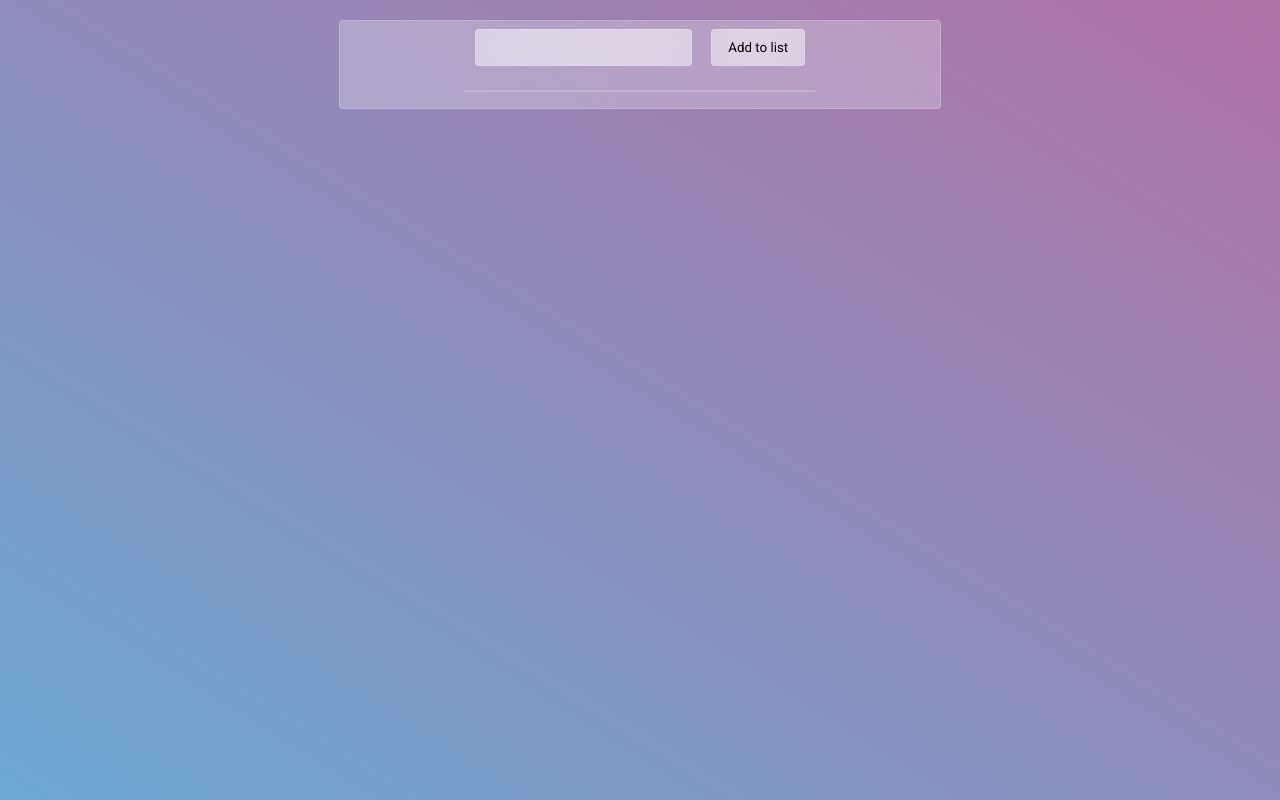
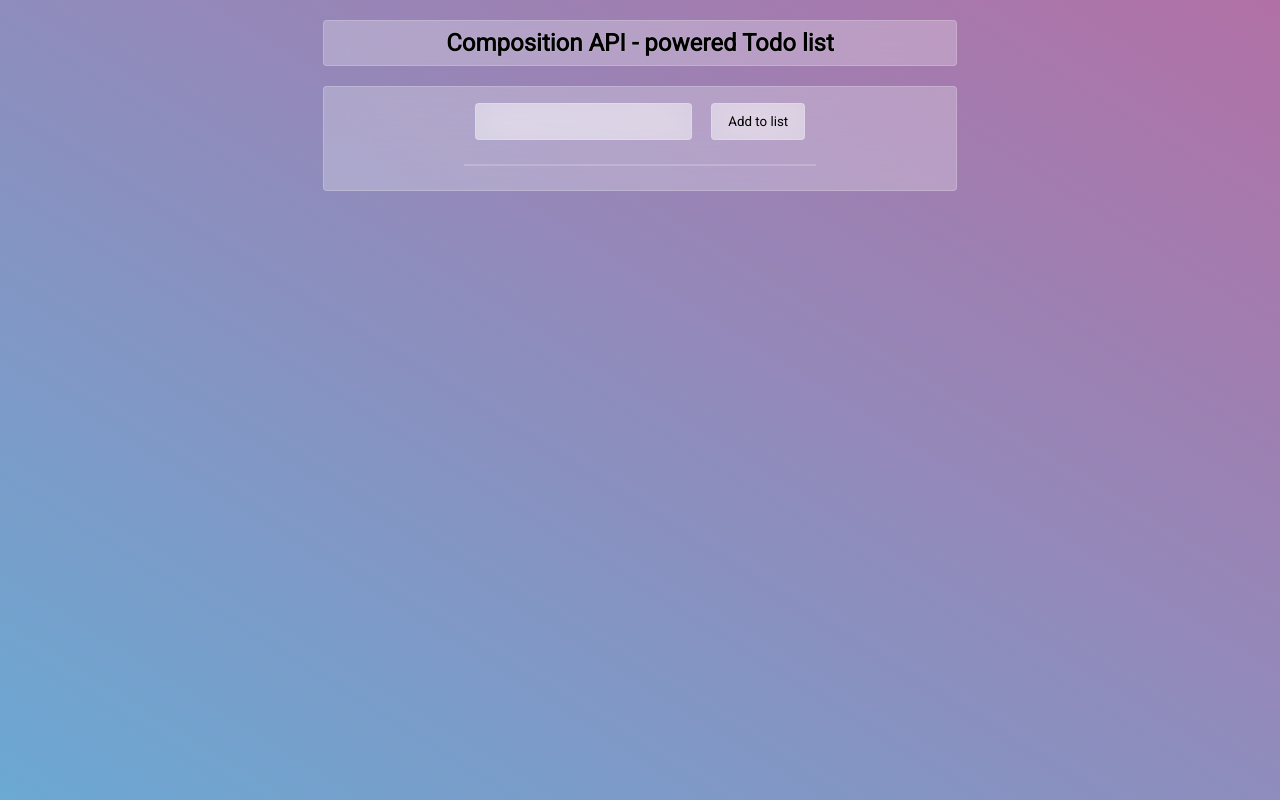
Before and after one commit to tq-bit/discovery-composition-api, a Vue app: page / in a window 1280 px wide. Built offline with nearby package versions, Linux system fonts and the light colour scheme.

Commit message:
feat: add app header

```diff
--- a/src/App.vue
+++ b/src/App.vue
@@ -1,4 +1,7 @@
 <template>
+  <header class="app-wrapper">
+    <h1 class="app-header">Composition API - powered Todo list</h1>
+  </header>
   <main class="app-wrapper">
     <todo-list :todos="todoState"></todo-list>
   </main>
@@ -7,16 +10,13 @@
 <script>
 import TodoList from "@/components/TodoList.vue";
 
-
 export default {
   components: {
-    TodoList
-  }
+    TodoList,
+  },
 };
 </script>
 
 <style>
 @import "./assets/styles.css";
-
-
 </style>
--- a/src/assets/styles.css
+++ b/src/assets/styles.css
@@ -4,6 +4,8 @@
   --primary-blur: rgba(70, 147, 200, 0.8);
   --secondary-blur: rgba(158, 77, 144, 0.8);
   --dark-base: #2d2d2d;
+  --glass-base: rgba(255, 255, 255, 0.25);
+  --glass-blur: rgba(255, 255, 255, 0.18);
   --gap-xs: 0.25rem;
   --gap-sm: 0.5rem;
   --gap-lg: 1rem;
@@ -30,18 +32,24 @@ html {
 hr {
   width: 350px;
   margin: var(--gap-lg) auto;
-  border: 1px solid rgba(255, 255, 255, 0.18);
+  border: 1px solid var(--glass-blur);
+}
+
+h1.app-header {
+  font-size: 1.5rem;
+  text-shadow:  0 0 1px #f2f2f2;
 }
 
 /* Wrapper for glassmorph - styling */
 .app-wrapper {
   background: rgba(255, 255, 255, 0.25);
   backdrop-filter: blur(20px);
+  border-radius: var(--gap-xs);
+  border: 1px solid var(--glass-blur);
   text-align: center;
   margin: var(--gap-xl) auto;
+  padding: var(--gap-sm) var(--gap-lg);
   -webkit-backdrop-filter: blur(20px);
-  border-radius: var(--gap-xs);
-  border: 1px solid rgba(255, 255, 255, 0.18);
   max-width: 600px;
 }
 
@@ -49,7 +57,7 @@ hr {
 .todo-element {
   background: rgba(255, 255, 255, 0.45);
   backdrop-filter: blur(20px);
-  border: 1px solid rgba(255, 255, 255, 0.18);
+  border: 1px solid var(--glass-blur);
   padding: var(--gap-sm) var(--gap-lg);
   border-radius: var(--gap-xs);
   margin: var(--gap-sm) auto;
@@ -57,7 +65,8 @@ hr {
 }
 
 .todo-element:hover,
-.todo-element:focus {
+.todo-element:focus,
+.todo-button:active {
   background: rgba(255, 255, 255, 0.55);
 }
 
@@ -79,10 +88,6 @@ hr {
 
 .todo-button {
   cursor: pointer;
-}
-
-.todo-button:active {
-  background: rgba(255, 255, 255, 0.55);
 }
 
 /* Todo - list styling */
--- a/src/components/TodoList.vue
+++ b/src/components/TodoList.vue
@@ -3,7 +3,7 @@
     <todo-input @keydown.enter="addTodo" v-model="todoInputModel"></todo-input>
     <todo-button @click="addTodo" label="Add to list"></todo-button>
   </header>
-  <hr>
+  <hr />
   <transition-group tag="ul" class="todo-list" appear name="fade-move">
     <todo-item
       v-for="todo in todoStateSorted"
```
